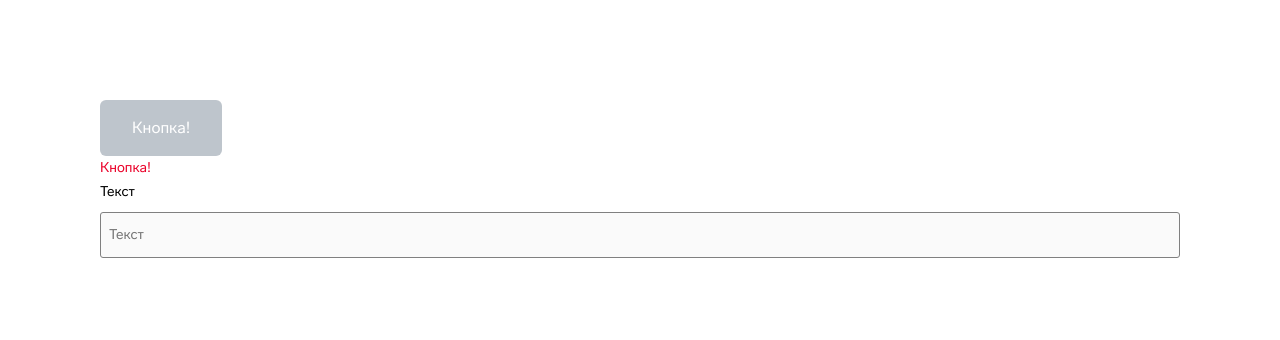
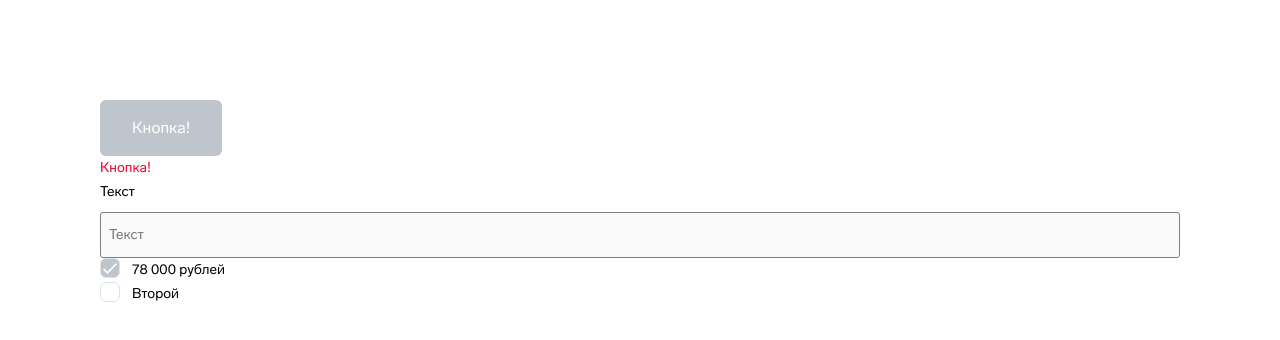
Before and after one commit to F4lkr4m/od-popup, a React (Create React App) app: page / in a window 1280 px wide. Shown: the top 340 px of the page. Built offline with nearby package versions, Linux system fonts and the light colour scheme.

Commit message:
Added checkboxes

```diff
--- a/src/App.tsx
+++ b/src/App.tsx
@@ -1,6 +1,7 @@
 import React from 'react';
 import './App.css';
 import Button from './Components/Button/Button';
+import Checkbox from './Components/Checkbox/Checkbox';
 import Input from './Components/Input/Input';
 import TextButton from './Components/TextButton/TextButton';
 
@@ -10,6 +11,9 @@ function App() {
       <Button label='Кнопка!' size={'l'} disabled={true} contrast={true} />
       <TextButton label='Кнопка!' />
       <Input type="text" label="Текст" disabled={true} placeholder="Текст" error="kek" />
+      <Checkbox label="78 000 рублей" disabled={true} />
+      <Checkbox label="Второй" />
+
     </div>
   );
 }
--- /dev/null
+++ b/src/Components/Checkbox/Checkbox.css
@@ -0,0 +1,36 @@
+.check {
+  margin-left: 32px;
+  cursor: pointer;
+
+  font-family: inherit;
+  font-size: 14px;
+  line-height: 24px;
+}
+
+.check__input {
+  position: absolute;
+  -webkit-appearance: none;
+  -moz-appearance: none;
+  appearance: none;
+}
+
+.check__box {
+  position: absolute;
+  width: 20px;
+  height: 20px;
+
+  margin-left: -32px;
+
+  background: #FFFFFF;
+  border: 1px solid #DFE3E6;
+  box-sizing: border-box;
+  border-radius: 6px;
+}
+
+.check__input:checked + .check__box {
+  background: center no-repeat url(check.svg), linear-gradient(255.35deg, #DC3131 0.83%, rgba(255, 79, 79, 0) 108.93%), #FF5E56;
+}
+
+.check__input:disabled + .check__box {
+  background: center no-repeat url(check.svg), #BEC5CC;
+}
--- /dev/null
+++ b/src/Components/Checkbox/Checkbox.tsx
@@ -0,0 +1,24 @@
+import React from 'react';
+import './Checkbox.css';
+
+interface CheckboxProps {
+  label?: string;
+  checked?: boolean;
+  disabled?: boolean;
+}
+
+const Checkbox = (props: CheckboxProps) => {
+  return (
+    <label className="check">
+      <input
+        className="check__input"
+        type="checkbox"
+        checked={props.checked}
+        disabled={props.disabled} />
+      <span className="check__box"></span>
+      {props.label}
+    </label>
+  )
+}
+
+export default Checkbox;
```
Also changed, not shown: src/Components/Checkbox/check.svg (added).
